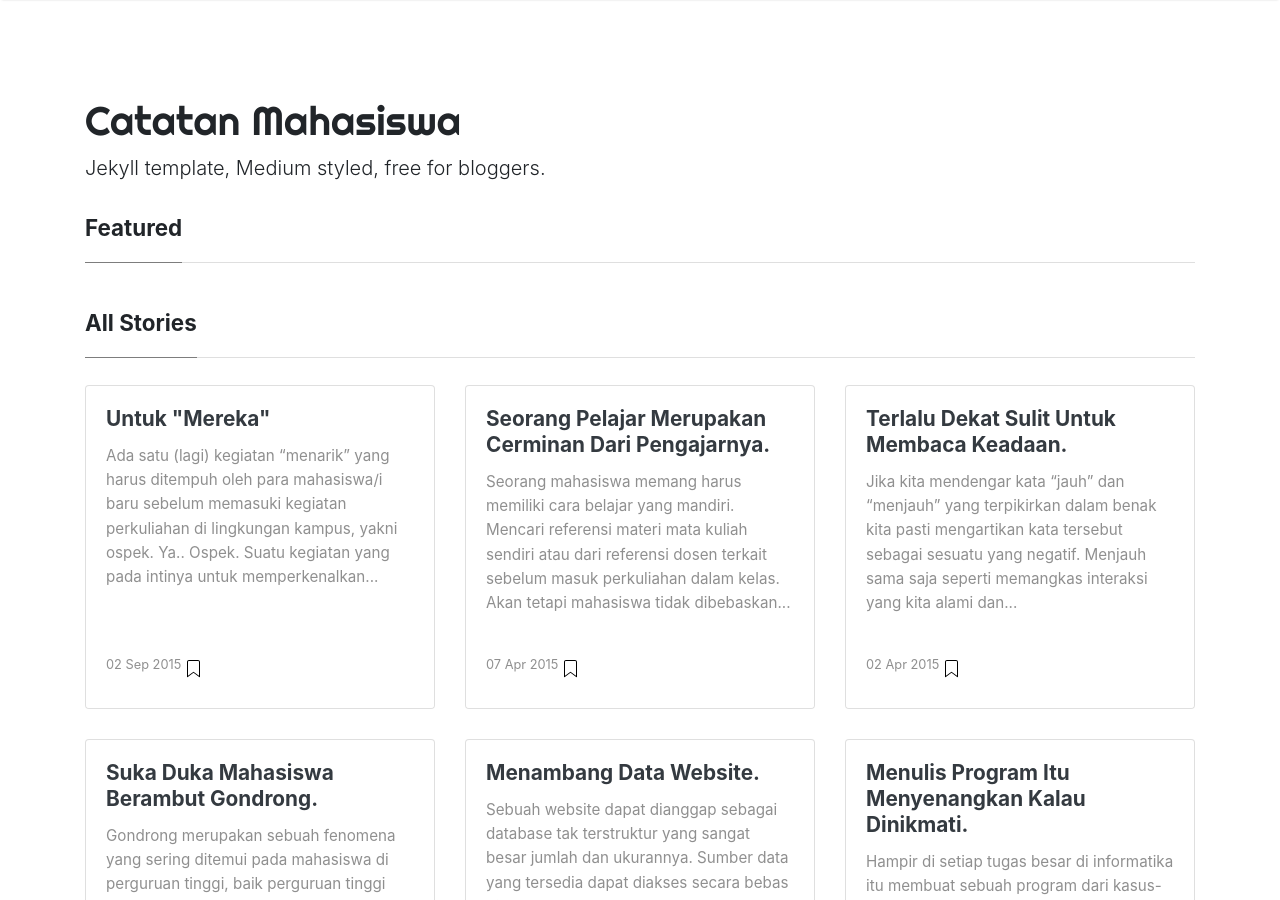
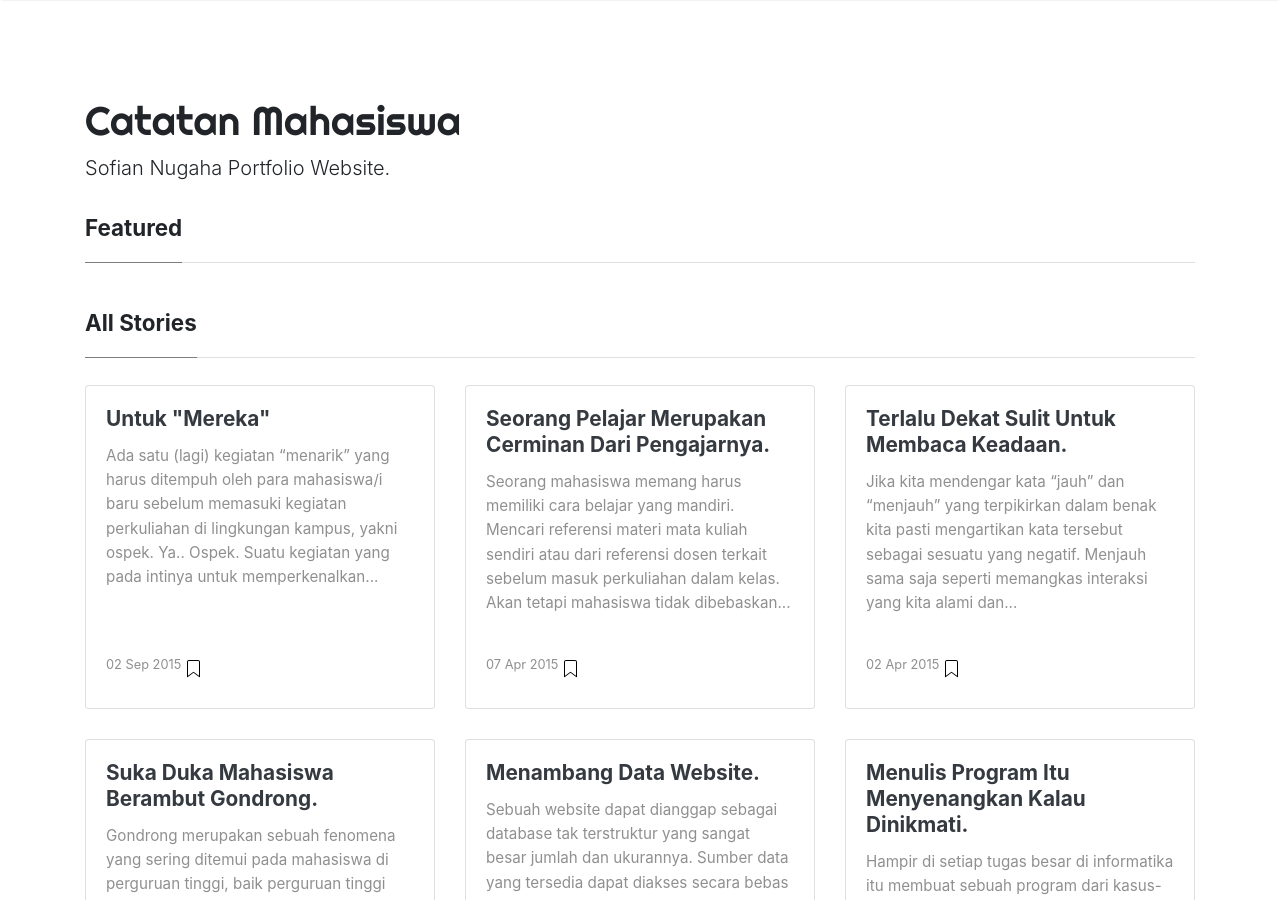
Before and after one commit to sofiangrh/sofiangrh.github.io, a Jekyll site: the page built from index.html, in a window 1280 px wide and 900 px high. Built offline with Jekyll 4.4.1, drawn with Linux system fonts in a browser that asks for light colours; nearby versions of some CDN libraries; the list of posts is cut into pages by our own code.

Commit message:
Update _config.yml

```diff
--- a/_config.yml
+++ b/_config.yml
@@ -1,7 +1,7 @@
 # Site
 name: "Catatan Mahasiswa"
 title: "Hello, my name is Sofian Nugraha."
-description: "Jekyll template, Medium styled, free for bloggers."
+description: "Sofian Nugaha Portfolio Website."
 logo: 'assets/images/logo.png'
 favicon: 'assets/images/logo.png'
 baseurl: ''
```
